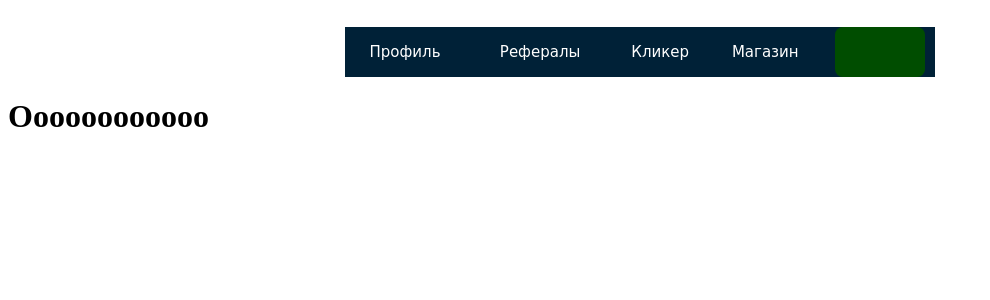
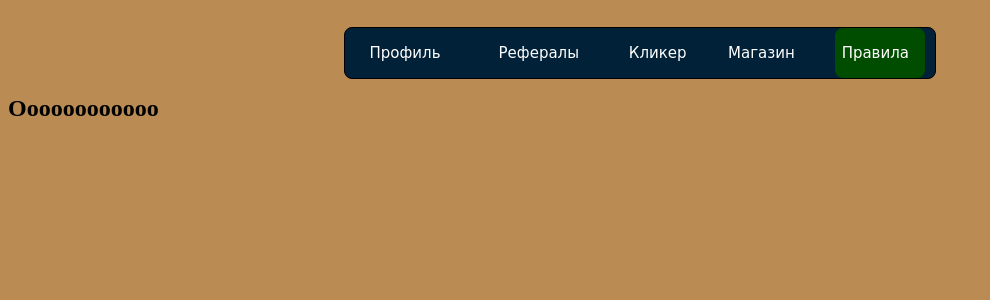
Before and after one commit to Dvutis/dvutis.github.io, a PHP site: page / in a window 1280 px wide. Shown: the top 300 px of the page, without its empty margins (0-990 px from the left). Run offline with PHP 8.4, Linux system fonts and the light colour scheme.

Commit message:
Update main.css

```diff
--- a/dlicker/main.css
+++ b/dlicker/main.css
@@ -5,7 +5,8 @@ nav {
   width: 590px;
   height: 50px;
   background-color: #002137;
-  border-radius: 1px solid black;
+  border: 1px solid black;
+  border-radius: 8px;
 }
 nav a {
   line-height: 50px;
@@ -70,3 +71,8 @@ nav .start-home, a:nth-child(5):hover ~ .animation {
   left: 490px;
   background-color: #004d00;
 }
+
+body {
+  font-size: 12px;
+  background: #bb8b54;
+}
```
